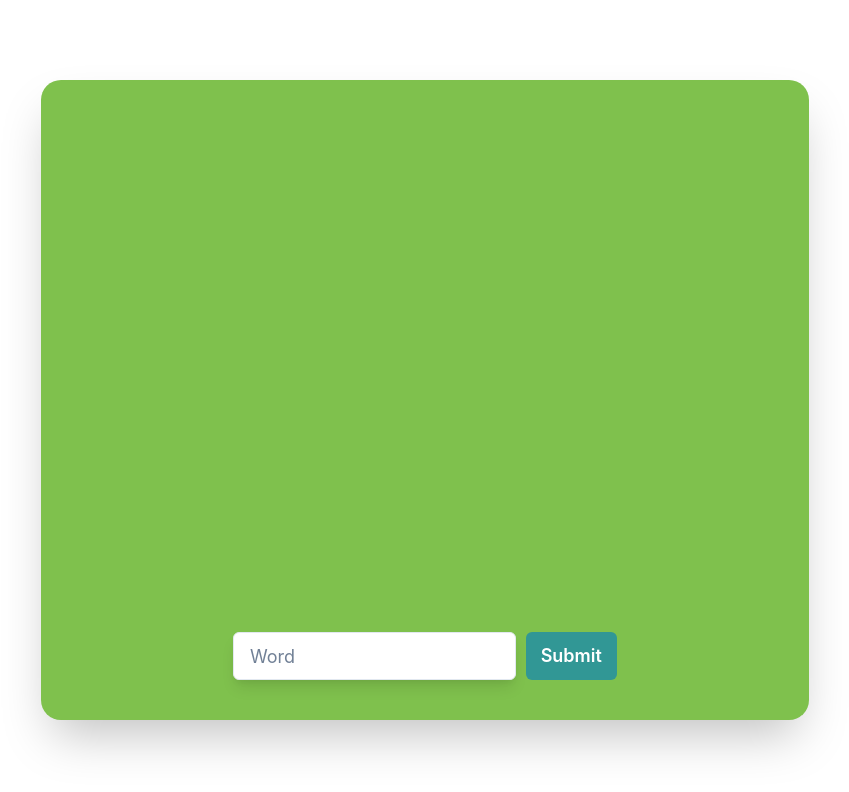
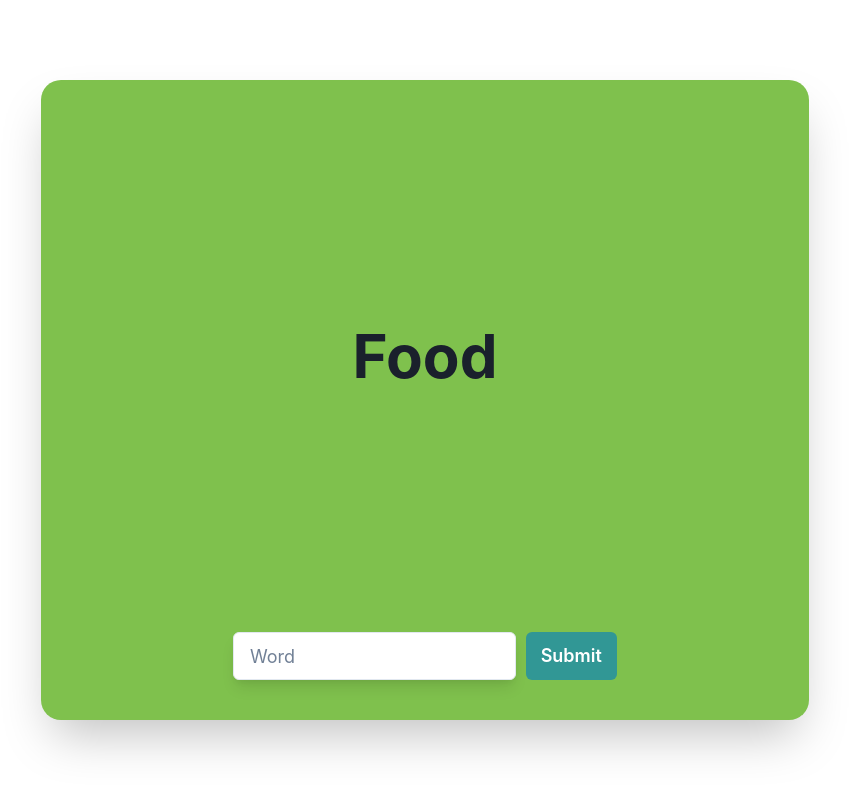
Before and after one commit to uvanov/hangman-game, a React (Vite) app: page / in a window 1280 px wide. Shown: the top 792 px of the page, without its empty margins (215-1064 px from the left). Built offline with nearby package versions, Linux system fonts and the light colour scheme.

Commit message:
Word Component

```diff
--- a/src/App.jsx
+++ b/src/App.jsx
@@ -4,14 +4,12 @@ import styled from '@emotion/styled';
 
 // Local modules
 import { Controls } from './components/Controls';
+import { Word } from './components/Word';
 
 // UI
 import {
   Flex,
   Center,
-  Input,
-  Button,
-  Stack
 } from '@chakra-ui/react';
 
 // Exports
@@ -19,7 +17,8 @@ export const App = () => {
   return (
     <Center h='100%'>
       <Flex
-        justifyContent='center'
+        direction='column'
+        justifyContent='space-between'
         alignItems='center'
         w='60%'
         h='80%'
@@ -28,6 +27,8 @@ export const App = () => {
         borderRadius='20px'
         pb={10}
       >
+        <div />
+        <Word />
         <Controls />
       </Flex>
     </Center>
--- a/src/components/Controls.jsx
+++ b/src/components/Controls.jsx
@@ -17,7 +17,7 @@ export const Controls = () => {
 
   return (
     <Stack
-      alignSelf='flex-end'
+      justifySelf='flex-end'
       direction='row'
       spacing='10px'
       w='50%'
@@ -36,6 +36,6 @@ export const Controls = () => {
       >
         Submit
       </Button>
-    </Stack>
+    </Stack >
   );
 }
--- /dev/null
+++ b/src/components/Word.jsx
@@ -0,0 +1,22 @@
+// Import modules
+import React from 'react';
+
+// UI
+import {
+  Text
+} from '@chakra-ui/react';
+
+// Exports
+export const Word = () => {
+
+  const words = ['Food', 'Water', 'Keyboard'];
+
+  return (
+    <Text
+      fontSize='6xl'
+      fontWeight='bold'
+    >
+      {words[0]}
+    </Text>
+  );
+}
```
